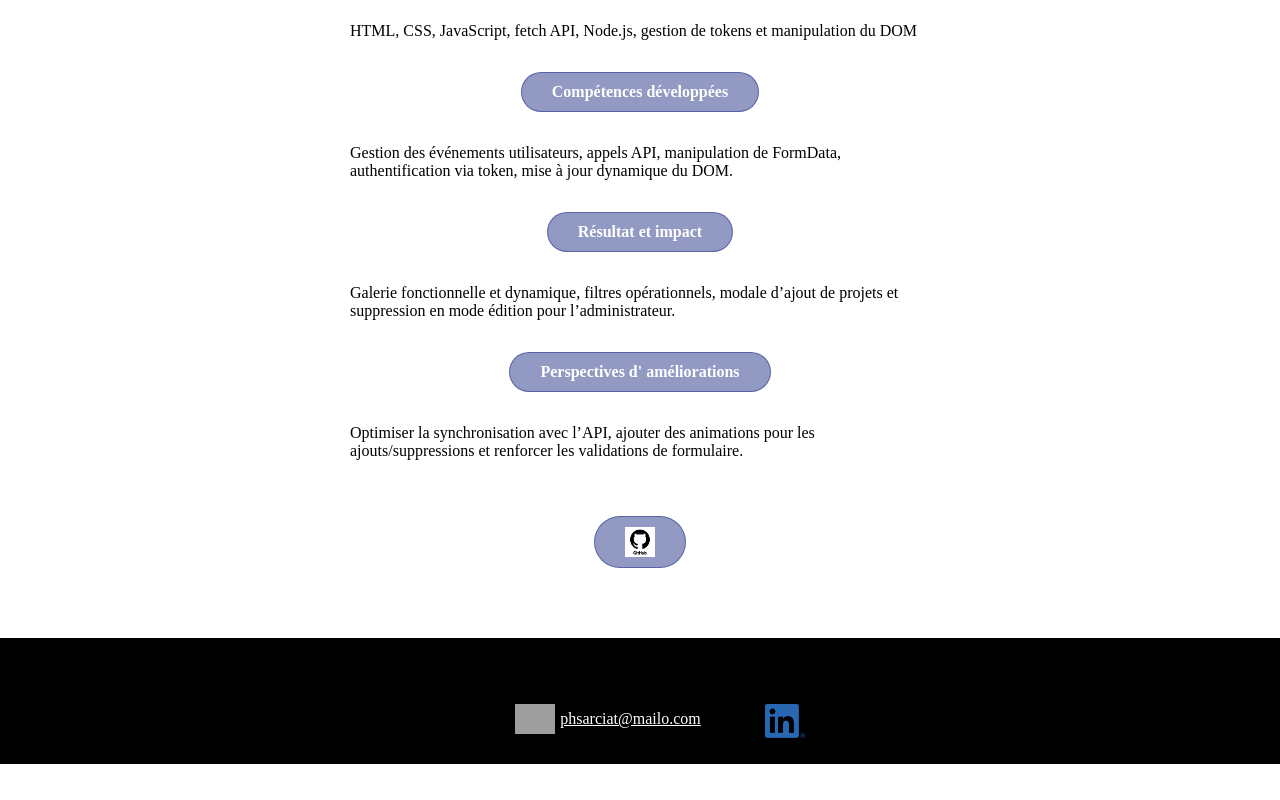
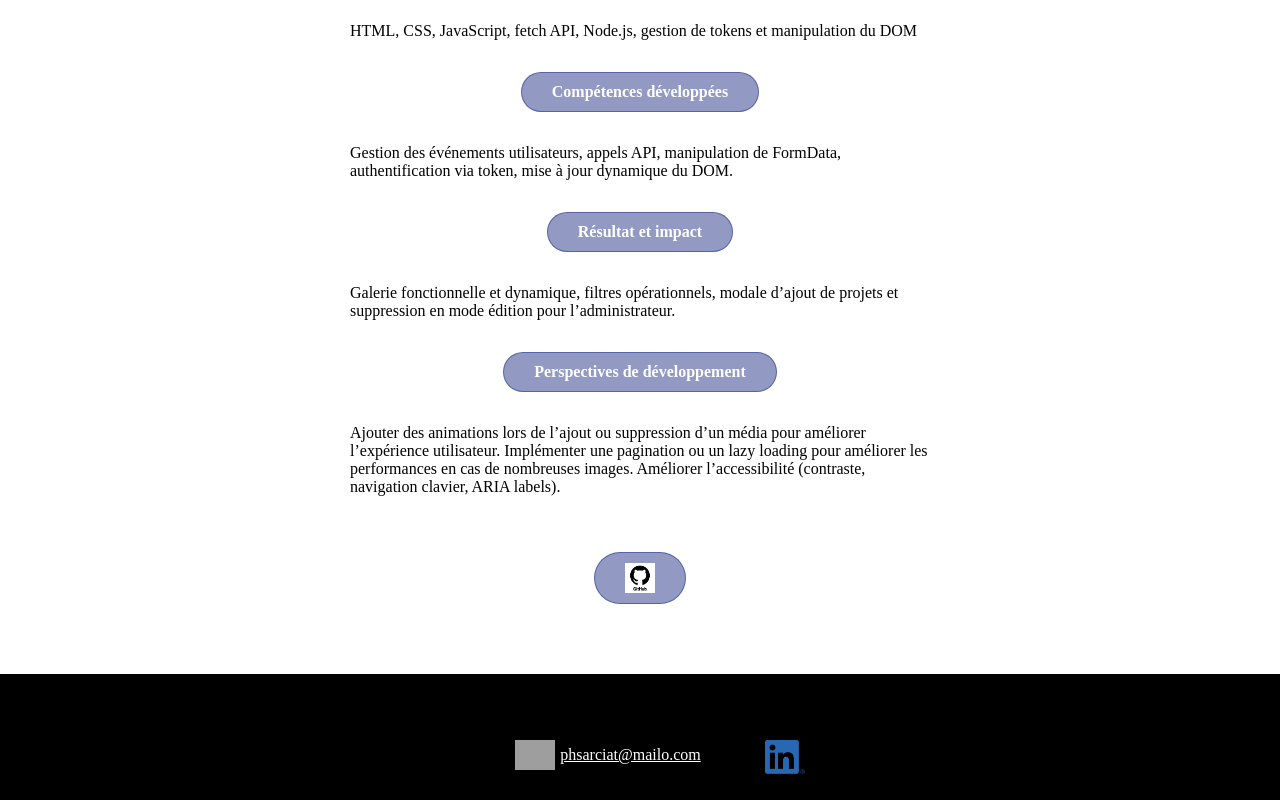
Before and after one commit to PierreSarciat/portfolio, a React (Vite) app: page /portfolio/bluel in a window 1280 px wide. Shown: the part 1478-2278 px from the top of the page. Before the commit the page ends 2242 px from the top, so only its background shows below. Built offline with nearby package versions, Linux system fonts and the light colour scheme; grey boxes are pictures that could not be loaded.

Commit message:
modif description projet

```diff
--- a/src/pages/bluel.jsx
+++ b/src/pages/bluel.jsx
@@ -73,10 +73,11 @@ const Bluel = () => {
                             <p></p>
                         </span>
 
-                        <li><Button text="Perspectives d' améliorations" /></li>
+                        <li><Button text="Perspectives de développement" /></li>
                         <span className='pGrid'>
                             <p></p>
-                            <p>Optimiser la synchronisation avec l’API, ajouter des animations pour les ajouts/suppressions et renforcer les validations de formulaire.</p>
+                            <p>Ajouter des animations lors de l’ajout ou suppression d’un média pour améliorer l’expérience utilisateur. Implémenter une pagination ou un lazy loading pour améliorer les performances en cas de nombreuses images.
+                                Améliorer l’accessibilité (contraste, navigation clavier, ARIA labels).</p>
                             <p></p>
                         </span>
                     </ul>
--- a/src/pages/home.jsx
+++ b/src/pages/home.jsx
@@ -38,7 +38,7 @@ const Home = () => {
             </section>
             <section className='about'>
                 <p></p>
-                <p>Développeur Full-Stack, je crée des interfaces performantes avec React et Sass, et développe des API fiables avec Node.js, Express et MongoDB.<br /><br /> Mon objectif est de livrer des applications complètes, optimisées et accessibles, offrant une expérience utilisateur fluide sur tous les supports."</p>
+                <p>Développeur Full-Stack, je crée des interfaces performantes avec React et Sass, et développe des API fiables avec Node.js, Express et MongoDB.<br /><br /> Mon objectif est de livrer des applications complètes, optimisées et accessibles, offrant une expérience utilisateur fluide sur tous les supports.</p>
                 <p></p>
             </section>
             <section className='skillsContent' id="competences">
--- a/src/pages/kasa.jsx
+++ b/src/pages/kasa.jsx
@@ -72,7 +72,7 @@ const Kasa = () => {
                             <p></p>
                         </span>
 
-                        <li><Button text="Perspectives d' améliorations" /></li>
+                        <li><Button text="Perspectives de développement" /></li>
                         <span className='pGrid'>
                             <p></p>
                             <p>Une future intégration avec un back-end Node.js permettra d’ajouter une API temps réel.</p>
```
